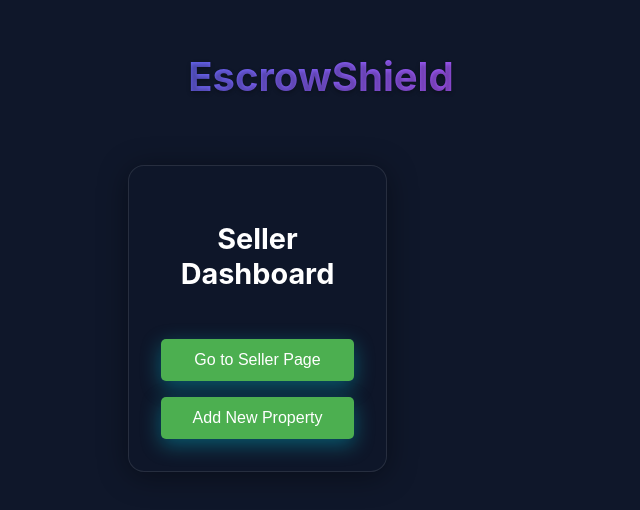
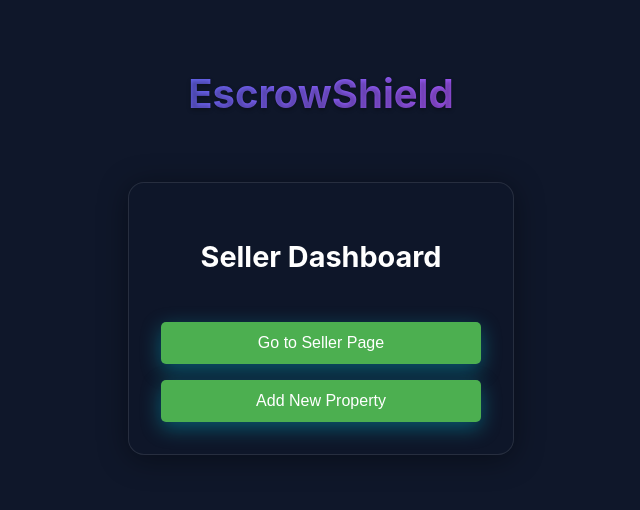
Before and after one commit to dhruvvenkat/hackcanada-25, a React (Create React App) app in the folder frontend/escrow/: page /sellerpre in a window 1280 px wide. Shown: the part 180-690 px from the top of the page, without its empty margins (319-959 px from the left). Built offline with nearby package versions, Linux system fonts and the light colour scheme.

Commit message:
Update sellerpre.js
fixed formatting issues

```diff
--- a/frontend/escrow/src/sellerpre.js
+++ b/frontend/escrow/src/sellerpre.js
@@ -7,7 +7,6 @@ function Sellerpre() {
   const navigate = useNavigate();
 
   return (
-    <div className="Dash">
       <div className="login-container">
         <div className="bg" style={{ flexDirection: 'column', gap: '20px' }}>
 				<h2>Seller Dashboard</h2>
@@ -26,7 +25,6 @@ function Sellerpre() {
           </button>
         </div>
       </div>
-    </div>
   );
 }
 
```
